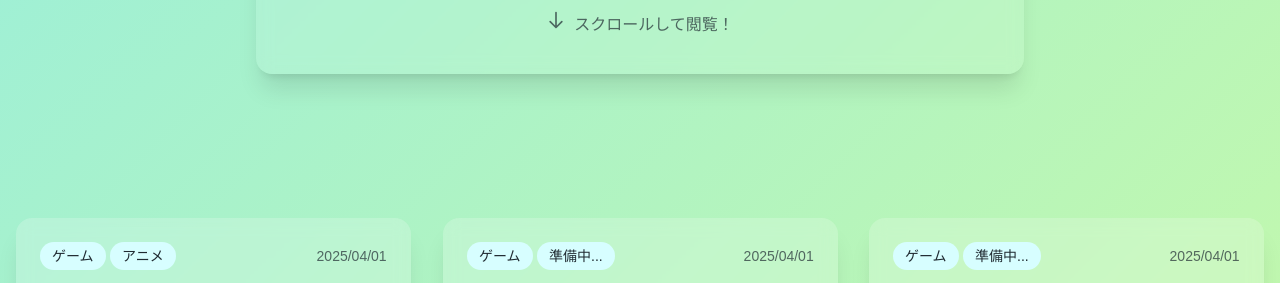
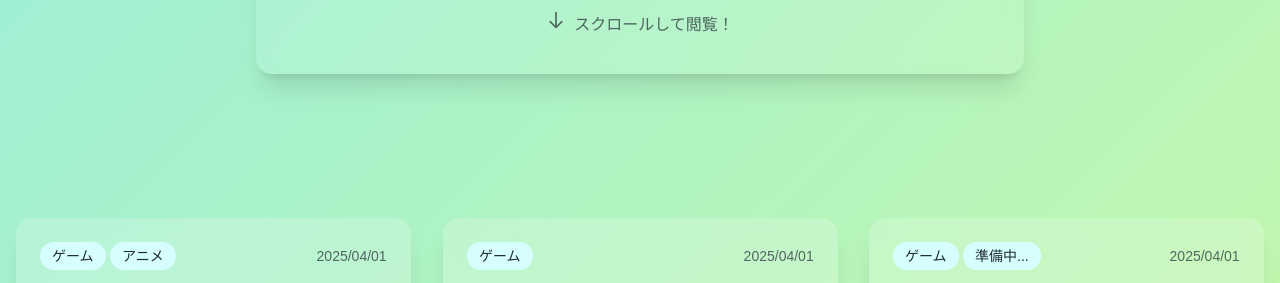
Before and after one commit to kuwacom/MemoryArchive, a plain HTML site: page archive/index.html in a window 1280 px wide. Shown: the part 462-745 px from the top of the page. Drawn offline with nearby package versions, Linux system fonts and the light colour scheme; a web font is replaced by a local one.

Commit message:
update: タグの修正

```diff
--- a/archive/index.html
+++ b/archive/index.html
@@ -185,7 +185,6 @@
         <div class="relative">
           <div class="mb-4">
             <span class="inline-block px-3 py-1 text-sm text-[#202b32] bg-[#d7feff] rounded-full">ゲーム</span>
-            <span class="inline-block px-3 py-1 text-sm text-[#202b32] bg-[#d7feff] rounded-full">準備中...</span>
           </div>
           <h2 class="text-2xl font-bold text-[#202b32] mb-2">BlueArchive ToSchool</h2>
           <p class="text-[#202b32]/80">
```
